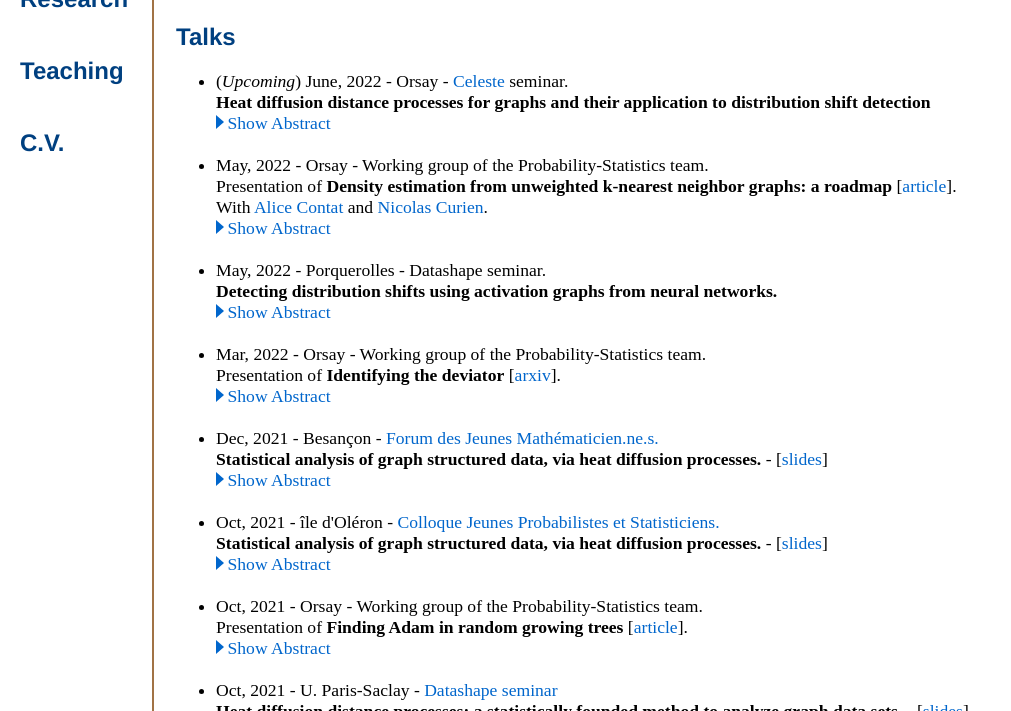
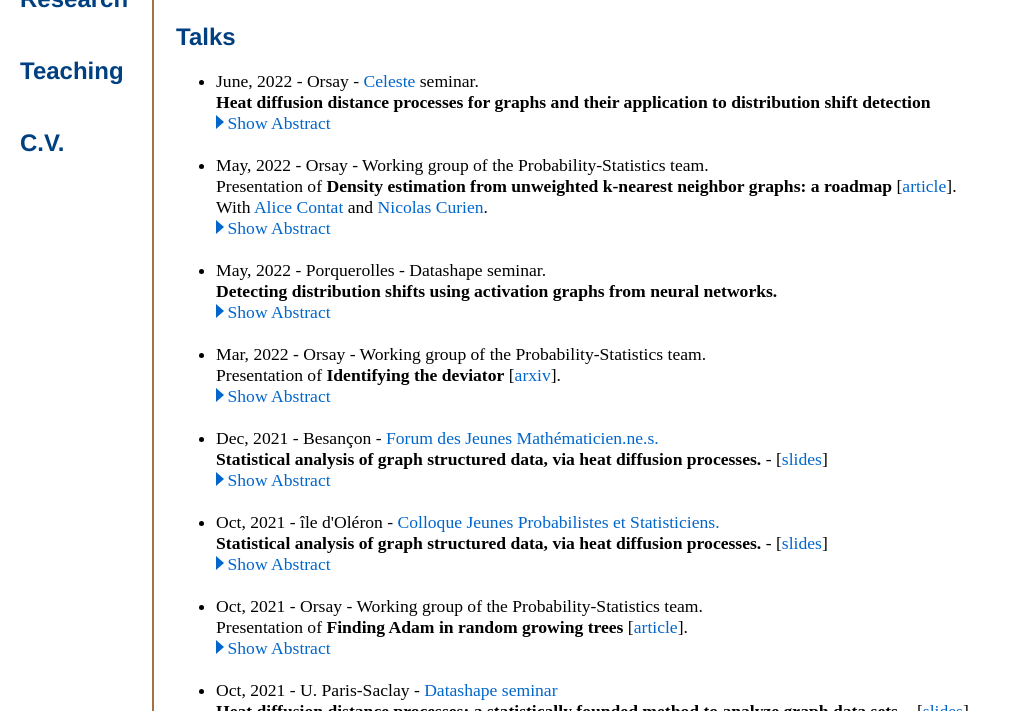
Before and after one commit to elasalle/elasalle.github.io, a Jekyll site: the page built from research/index.html, in a window 1280 px wide and 900 px high, scrolled down 333 px, cut to the strip 189-900 px from the top of the window. Shown: the whole strip, without its empty margins (0-1011 px from the left). Built offline with Jekyll 4.4.1, drawn with Linux system fonts in a browser that asks for light colours; some web fonts are replaced.

Commit message:
Update index.html

```diff
--- a/research/index.html
+++ b/research/index.html
@@ -45,7 +45,7 @@ title: Etienne Lasalle, Research
 
   <h2 id="talks" class="title2">Talks</h2>
   <ul class="normalsize">
-  <li>(<em>Upcoming</em>) June, 2022 - Orsay - <a href="https://www.inria.fr/fr/celeste">Celeste</a> seminar.<br>
+  <li>June, 2022 - Orsay - <a href="https://www.inria.fr/fr/celeste">Celeste</a> seminar.<br>
   <b>Heat diffusion distance processes for graphs and their application to distribution shift detection</b><br>
     <button class="showhide abstract8" onclick="switchDisplayByClassName('abstract8')" style="display: block;"><div class="arrow-right"></div>Show Abstract<span class="dots">...</span></button>
     <button class="showhide abstract8" onclick="switchDisplayByClassName('abstract8')" style="display : none;"><div class="arrow-top"></div>Hide Abstract</button>
```
